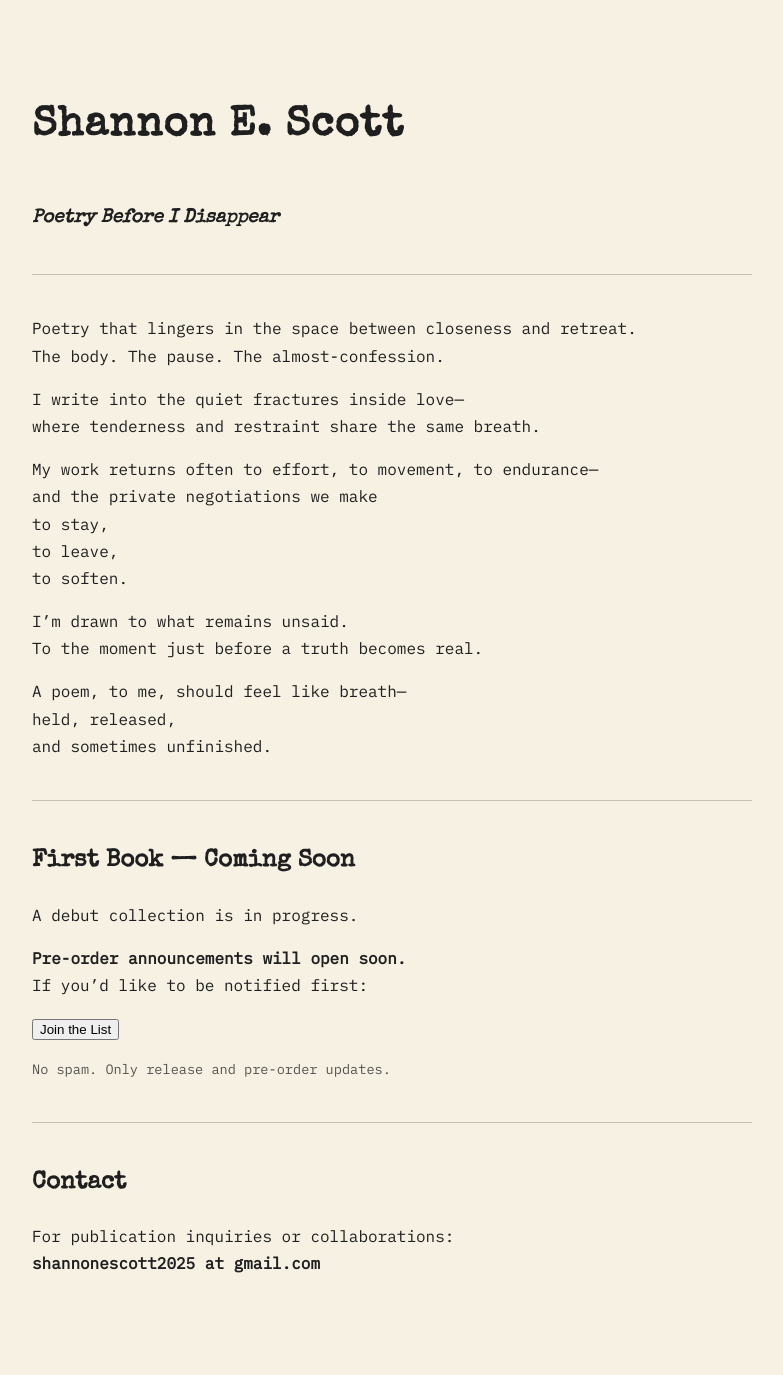
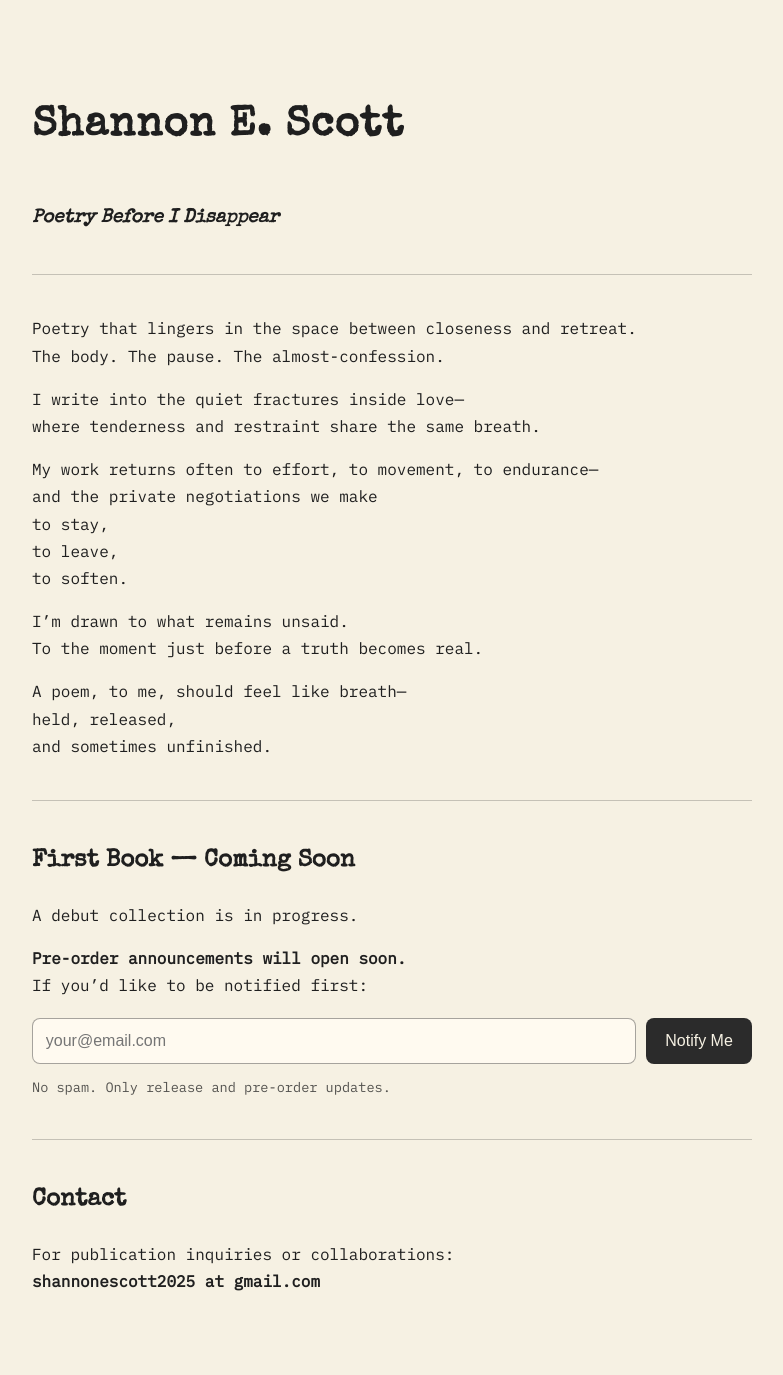
Before and after one commit to shannonescott2025-ops/Shannon-E-Scott, a Jekyll site: the page built from index.md, in a window 1280 px wide. Shown: the whole page, without its empty margins (248-1031 px from the left). Built offline with Jekyll 4.4.1, drawn with Linux system fonts in a browser that asks for light colours; part of the change alters nothing that is shown.

Commit message:
Update index.md

```diff
--- a/index.md
+++ b/index.md
@@ -36,35 +36,14 @@ A debut collection is in progress.
 **Pre-order announcements will open soon.**
 If you’d like to be notified first:
 
-<button onclick="window.formbutton('open')" class="notify-button">
-  Join the List
-</button>
+<form action="https://formspree.io/f/xojnejrv" method="POST" class="email-form">
+  <input type="email" name="email" placeholder="your@email.com" required>
+  <button type="submit">Notify Me</button>
+</form>
 
 <p class="fine-print">
 No spam. Only release and pre-order updates.
 </p>
-
-<script src="https://formspree.io/js/formbutton-v1.min.js" defer></script>
-<script>
-  window.formbutton = window.formbutton || function () {
-    (formbutton.q = formbutton.q || []).push(arguments);
-  };
-
-  formbutton("create", {
-    action: "https://formspree.io/f/xojnejrv",
-    title: "Get Early Access",
-    fields: [
-      {
-        type: "email",
-        label: "Email",
-        name: "email",
-        required: true,
-        placeholder: "your@email.com"
-      },
-      { type: "submit", value: "Notify Me" }
-    ]
-  });
-</script>
 
 ***
 
```
